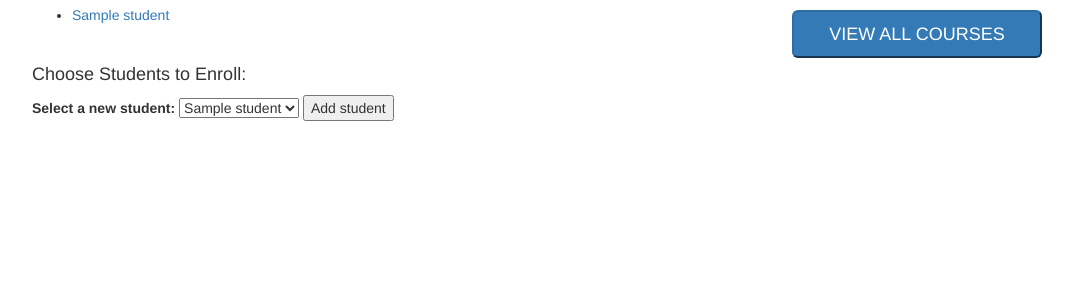
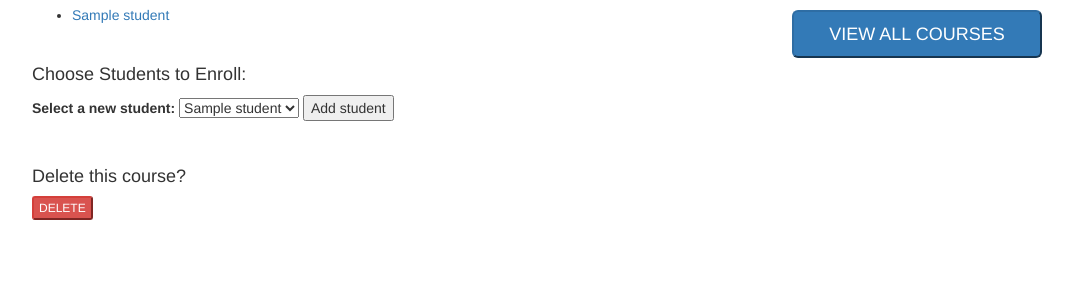
Before and after one commit to ludichrislyts/univ, a PHP site: template views/course_info.html.twig in a window 1280 px wide. Shown: the part 204-504 px from the top of the page, without its empty margins (53-1126 px from the left). Run offline with PHP 8.4, Linux system fonts and the light colour scheme; the template is opened without the code that fills it: most values are stand-ins (such as "Sample title", 1, 10 or a date in 2020); some libraries are stand-ins or nearby versions.

Commit message:
add delete course and delete student

```diff
--- a/views/course_info.html.twig
+++ b/views/course_info.html.twig
@@ -42,7 +42,14 @@
                     <button type="submit" class="btn-md">Add student</button>
                 </form>
 
+            <br>
+            <h4>Delete this course?</h4>
+            <form action="/delete_course/{{ course.getId }}" method="post">
+                <input type="hidden" name="_method" value="delete">
+                <button type="submit" class="btn-xs btn-danger">DELETE</button>
+            </form>
             </div>
+
 
             <div class="col-xs-4">
                 <br>
```
Also changed, not shown: app/app.php (+9 -2 lines).
